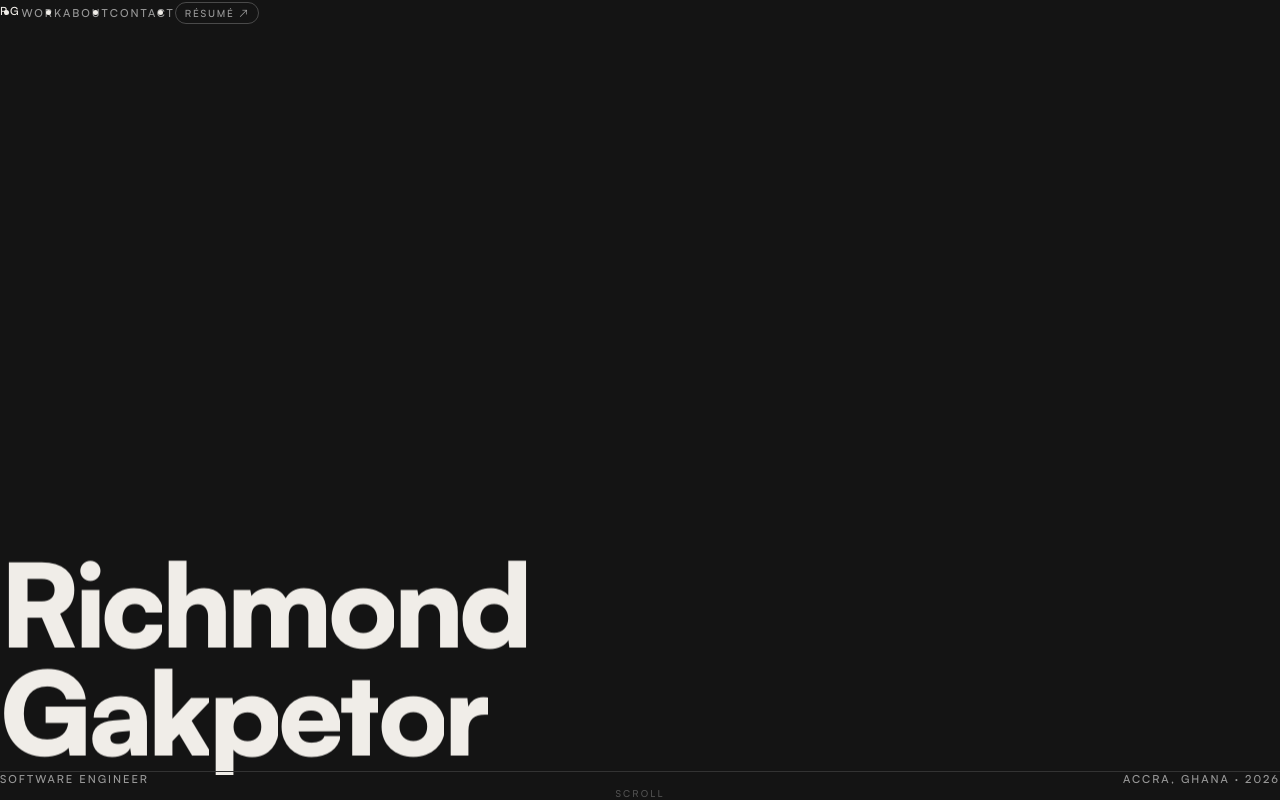
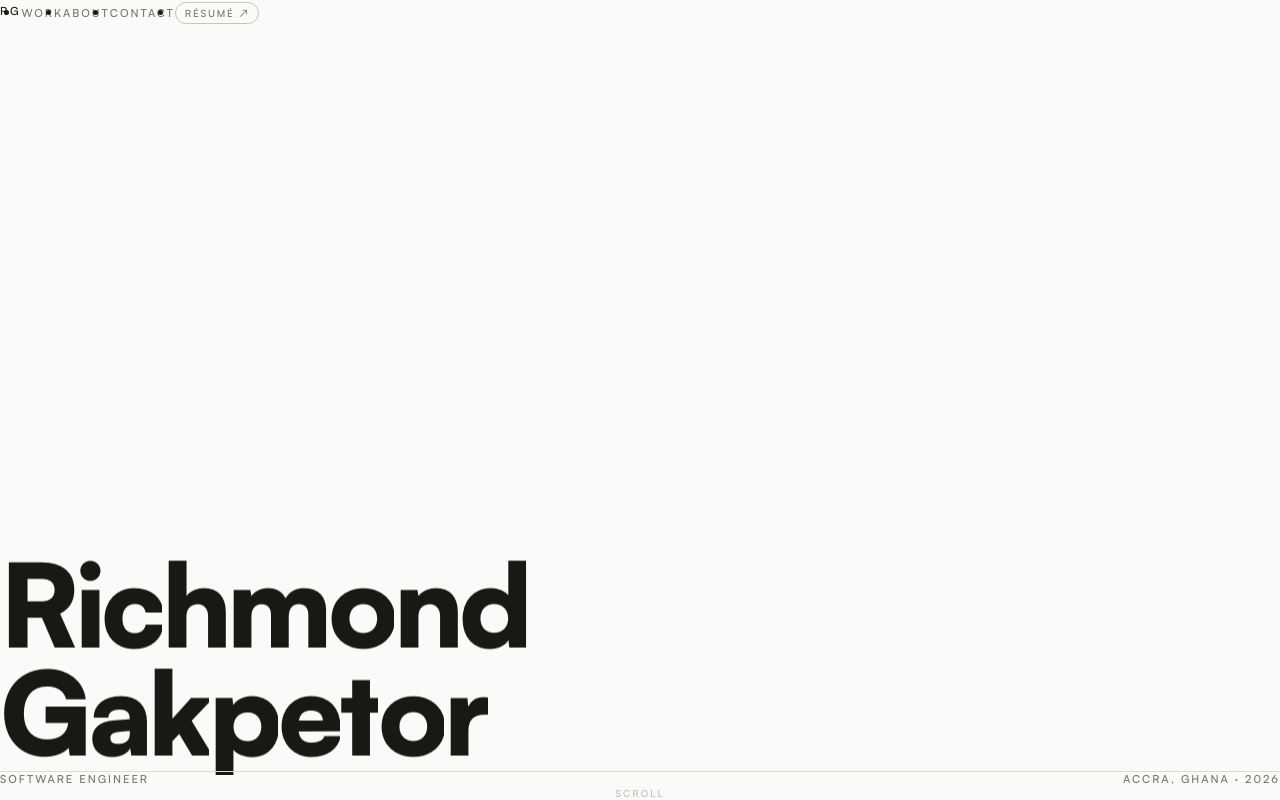
Before and after one commit to richmond-gakpetor/dev-richie, a Next.js app: page / in a window 1280 px wide. Shown: the top 800 px of the page. Built offline with nearby package versions, Linux system fonts and the light colour scheme.

Commit message:
update color scheme across components

```diff
--- a/src/app/globals.css
+++ b/src/app/globals.css
@@ -5,23 +5,23 @@
 /* ─── Design Tokens ─────────────────────────────────────────── */
 :root {
   /* Backgrounds */
-  --bg: #141414;
-  --surface: #1e1e1e;
-  --card: #272727;
+  --bg: #fafaf8;
+  --surface: #f3f2ee;
+  --card: #eceae4;
 
   /* Borders */
-  --border: #333333;
-  --border-hover: #4a4a4a;
+  --border: #dedbd4;
+  --border-hover: #c8c4bc;
 
   /* Text */
-  --text: #f0ede8;
-  --text-muted: #999999;
-  --text-dim: #333333;
+  --text: #1a1814;
+  --text-muted: #7a756e;
+  --text-dim: #c8c4bc;
 
-  /* Accent — vivid steel blue */
-  --accent: #5bb8e8;
-  --accent-muted: rgba(91, 184, 232, 0.08);
-  --accent-border: rgba(91, 184, 232, 0.22);
+  /* Accent — deepened steel blue for light bg */
+  --accent: #1a8fc1;
+  --accent-muted: rgba(26, 143, 193, 0.08);
+  --accent-border: rgba(26, 143, 193, 0.22);
 }
 
 /* ─── Base ──────────────────────────────────────────────────── */
--- a/src/components/Cursor.tsx
+++ b/src/components/Cursor.tsx
@@ -43,7 +43,7 @@ export default function Cursor() {
       gsap.to(ring, {
         scale: 1,
         opacity: 1,
-        borderColor: "rgba(240,237,232,0.3)",
+        borderColor: "rgba(26,24,20,0.2)",
         duration: 0.3,
         ease: "power2.out",
       });
@@ -78,7 +78,7 @@ export default function Cursor() {
         ref={ringRef}
         aria-hidden="true"
         className="fixed top-0 left-0 z-[9998] w-9 h-9 rounded-full pointer-events-none border"
-        style={{ borderColor: "rgba(240,237,232,0.3)" }}
+        style={{ borderColor: "rgba(26,24,20,0.2)" }}
       />
     </>
   );
--- a/src/components/Hero.tsx
+++ b/src/components/Hero.tsx
@@ -108,7 +108,7 @@ export default function Hero() {
         className="absolute inset-0 pointer-events-none select-none"
         style={{
           backgroundImage:
-            "radial-gradient(circle, rgba(123,175,199,0.09) 1px, transparent 1px)",
+            "radial-gradient(circle, rgba(26,143,193,0.13) 1px, transparent 1px)",
           backgroundSize: "38px 38px",
           // Fade the grid out towards the bottom so it doesn't compete with text
           maskImage:
@@ -124,7 +124,7 @@ export default function Hero() {
         className="absolute inset-0 pointer-events-none"
         style={{
           background:
-            "radial-gradient(ellipse 120% 100% at 50% 100%, #090909 0%, transparent 65%)",
+            "radial-gradient(ellipse 120% 100% at 50% 100%, #fafaf8 0%, transparent 65%)",
         }}
       />
 
--- a/src/components/MeetMeModal.tsx
+++ b/src/components/MeetMeModal.tsx
@@ -112,7 +112,7 @@ export default function MeetMeModal() {
         onMouseEnter={(e) => {
           e.currentTarget.style.borderColor = "var(--accent)";
           e.currentTarget.style.color = "var(--text)";
-          e.currentTarget.style.background = "rgba(123,175,199,0.07)";
+          e.currentTarget.style.background = "rgba(26,143,193,0.07)";
         }}
         onMouseLeave={(e) => {
           e.currentTarget.style.borderColor = "var(--border-hover)";
@@ -125,7 +125,7 @@ export default function MeetMeModal() {
           className="flex items-center justify-center w-[18px] h-[18px] rounded-full flex-shrink-0"
           style={{
             background: "var(--accent)",
-            color: "#090909",
+            color: "#ffffff",
             fontSize: "0.42rem",
             paddingLeft: "1px", // optical centering of play triangle
           }}
@@ -145,7 +145,7 @@ export default function MeetMeModal() {
         className="fixed inset-0 z-[200] items-center justify-center p-6 lg:p-16"
         style={{
           display: "none",
-          background: "rgba(9,9,9,0.94)",
+          background: "rgba(250,250,248,0.96)",
           backdropFilter: "blur(24px)",
           WebkitBackdropFilter: "blur(24px)",
         }}
@@ -204,7 +204,7 @@ export default function MeetMeModal() {
               background: "#000",
               border: "1px solid var(--border)",
               boxShadow:
-                "0 40px 80px rgba(0,0,0,0.75), 0 0 0 1px rgba(123,175,199,0.05)",
+                "0 24px 60px rgba(0,0,0,0.12), 0 0 0 1px rgba(26,143,193,0.08)",
             }}
           >
             <iframe
@@ -222,7 +222,7 @@ export default function MeetMeModal() {
               className="absolute inset-0 pointer-events-none"
               style={{
                 background:
-                  "radial-gradient(ellipse 100% 100% at 50% 50%, transparent 55%, rgba(9,9,9,0.4) 100%)",
+                  "radial-gradient(ellipse 100% 100% at 50% 50%, transparent 55%, rgba(250,250,248,0.35) 100%)",
               }}
             />
           </div>
--- a/src/components/Navbar.tsx
+++ b/src/components/Navbar.tsx
@@ -48,7 +48,7 @@ export default function Navbar() {
       style={{
         opacity: 0, // GSAP will override
         transition: "background 0.4s ease, border-color 0.4s ease",
-        background: scrolled ? "rgba(9,9,9,0.75)" : "transparent",
+        background: scrolled ? "rgba(250,250,248,0.88)" : "transparent",
         backdropFilter: scrolled ? "blur(12px)" : "none",
         WebkitBackdropFilter: scrolled ? "blur(12px)" : "none",
         borderBottom: scrolled
```
